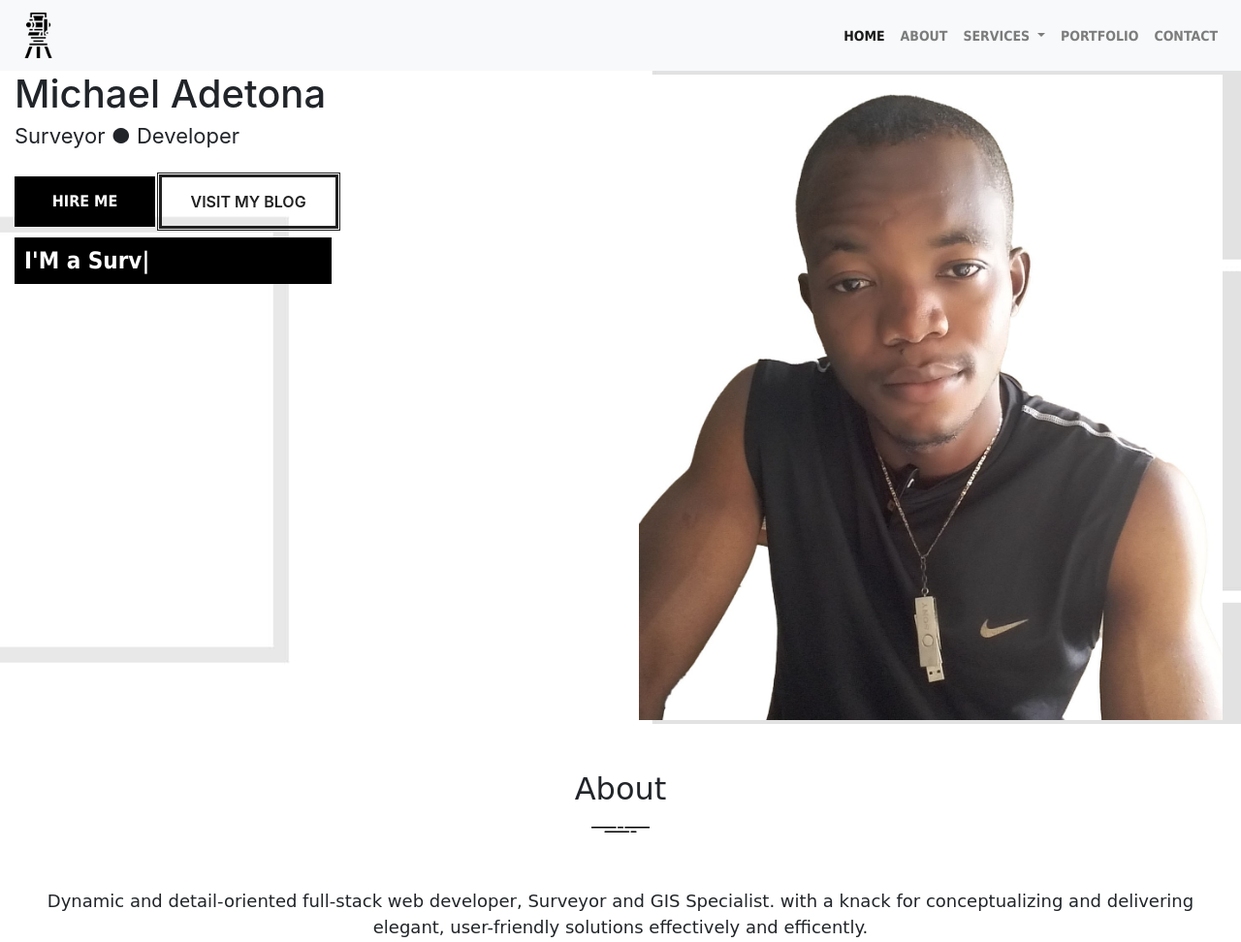
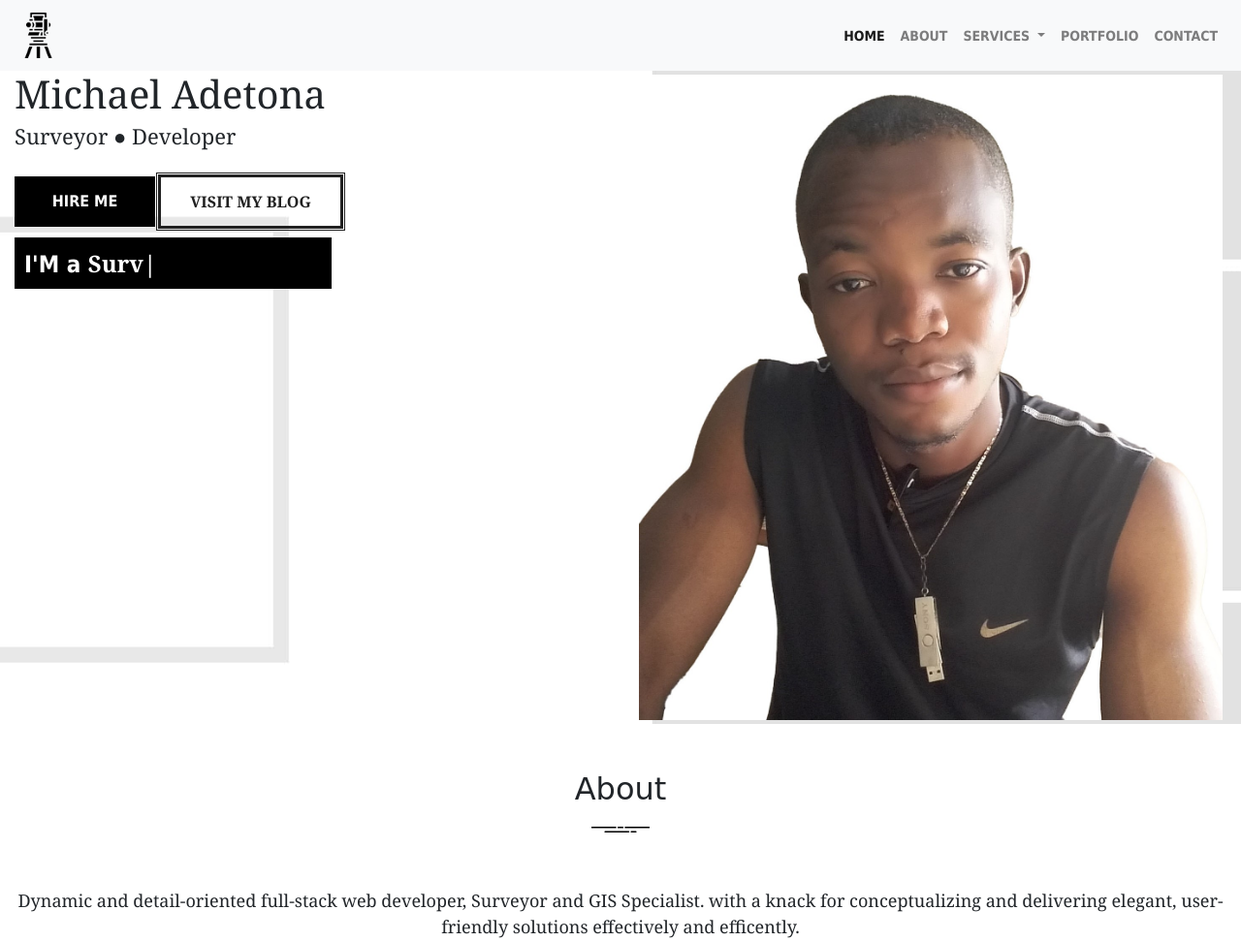
Before and after one commit to AdetonaMichael/portfolio, a PHP site: page / in a window 1280 px wide. Shown: the top 972 px of the page at 97% size. Run offline with PHP 8.4, Linux system fonts and the light colour scheme; some libraries are stand-ins or nearby versions.

Commit message:
Modified

```diff
--- a/css/main.css
+++ b/css/main.css
@@ -1,6 +1,7 @@
-p, {
-
-	font-family: cursive;
+*{
+	font-family: Cambria, Cochin, Georgia, Times, 'Times New Roman', serif;
+}
+p {
     font-size: large;
 }
 body #home{
--- a/index.html
+++ b/index.html
@@ -21,6 +21,7 @@
   <script type="text/javascript" src="vendor/bootstrap/js/bootstrap.js" defer></script>
     <!-- SimpleLightbox plugin CSS-->
   <link href="https://cdnjs.cloudflare.com/ajax/libs/SimpleLightbox/2.1.0/simpleLightbox.min.css" rel="stylesheet" />
+  <link rel="stylesheet" href="font/Cairo-Light.ttf">
   <script src="vendor/jquery/jquery.min.js"></script>
   <script src="vendor/bootstrap/js/bootstrap.bundle.min.js"></script>
   <script src="https://cdn.jsdelivr.net/npm/typed.js@2.0.11"></script>
```
